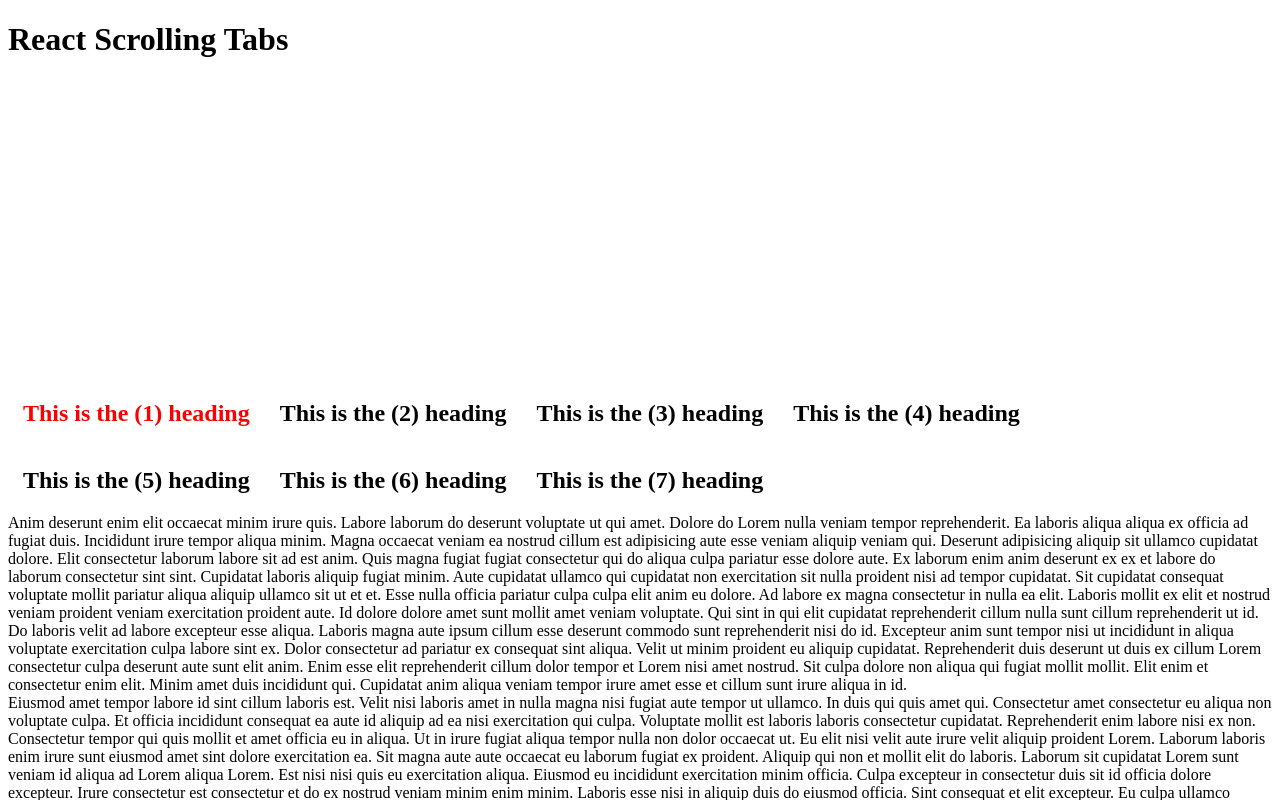
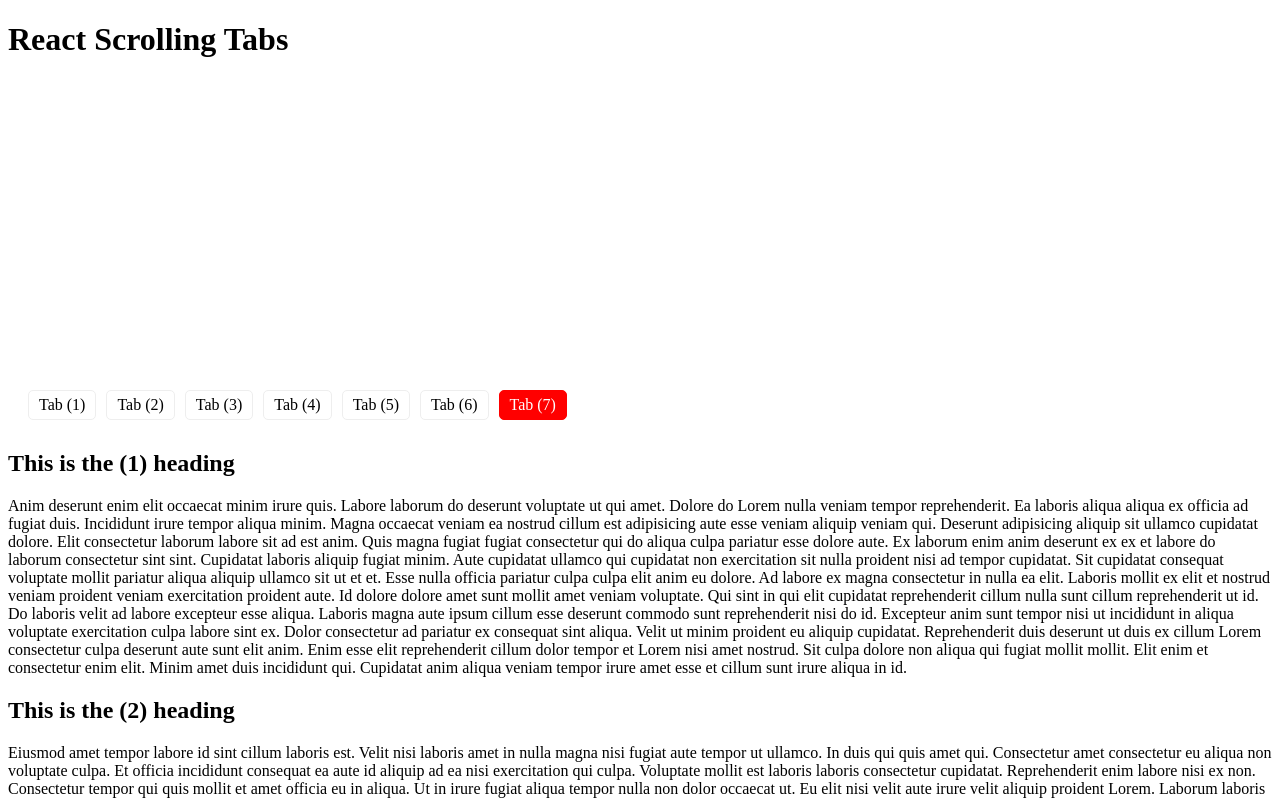
Before and after one commit to mehrizi/tabs, a React (Vite) app: page / in a window 1280 px wide. Shown: the top 800 px of the page. Built offline with nearby package versions, Linux system fonts and the light colour scheme.

Commit message:
implementing basic styling

```diff
--- a/src/App.tsx
+++ b/src/App.tsx
@@ -4,33 +4,44 @@ import { TabContext } from "./Components/TabContext";
 import { Tabs } from "./Components/Tabs";
 import { LoremIpsum } from "lorem-ipsum";
 
-function generateTabData(index=1){
+function generateTabData(index = 1) {
   return {
-    title:<h2>This is the ({index}) heading</h2>,
-    text:(new LoremIpsum()).generateParagraphs(Math.ceil(Math.random()*15))
+    title: `Tab (${index})`,
+    text: <>
+      <h2>This is the ({index}) heading</h2>
+      {(new LoremIpsum()).generateParagraphs(Math.ceil(Math.random() * 15))}
+    </>
 
-    }
+  }
 }
 function App() {
-  let tabs:any[]=[]
-  for (let i=0;i<=6;i++)
-    tabs[i] = generateTabData(i+1)
+  let tabs: any[] = []
+  for (let i = 0; i <= 6; i++)
+    tabs[i] = generateTabData(i + 1)
 
   return (
     <>
       <h1>React Scrolling Tabs</h1>
       <div style={{ height: 300 }}></div>
 
-      <ScrollingTabs>
-        <div>
+      <ScrollingTabs tabStyle="contained">
         <Tabs>
-            {tabs.map((tab, index) => <Tab key={index}>{tab.title}</Tab>)}
-          </Tabs>
+          {tabs.map((tab, index) => <Tab key={index}>{tab.title}</Tab>)}
+        </Tabs>
 
 
         {tabs.map((tab, index) => <TabContext key={index}>{tab.text}</TabContext>)}
-        </div>
-       </ScrollingTabs>
+      </ScrollingTabs>
+      <br />
+      <br />
+      {tabs[0].text}
+      {tabs[0].text}
+      {tabs[0].text}
+      {tabs[0].text}
+      {tabs[0].text}
+      {tabs[0].text}
+      {tabs[0].text}
+      {tabs[0].text}
 
     </>
   );
--- a/src/Components/ScrollingTabs.tsx
+++ b/src/Components/ScrollingTabs.tsx
@@ -6,10 +6,6 @@ import { TabContext, TabContextProps } from "./TabContext";
 function countTabContext(children: ReactNode) {
   let count = 0;
   React.Children.map(children, (child) => {
-    if (child && child.props && Array.isArray(child.props.children) && child.props.children.length > 0) {
-      count += countTabContext(child.props.children)
-    }
-
     count = isTabContext(child) ? count + 1 : count
   })
   return count;
@@ -23,15 +19,18 @@ function isTabContext(elm: ReactNode) {
 function isTabs(elm: ReactNode) {
   return React.isValidElement<TabsProps>(elm) && elm.type.name == 'Tabs'
 }
-
+export type TabStyle = 'none'|'underlined'|'contained'
 export interface ScrollingTabsProps {
   children: ReactNode;
+  tabStyle?:TabStyle;
+  tabColor?: string
 }
-export const ScrollingTabsContext = createContext({ activeTab: 0 });
-
+export const ScrollingTabsContext = createContext({ activeTab: 0 ,tabStyle:'none',tabColor:'red'});
 
 export function ScrollingTabs({
   children,
+  tabStyle='underlined',
+  tabColor='red'
 }: ScrollingTabsProps): JSX.Element {
   const [activeTab, setActiveTab] = useState(0);
   const scrollInProgress = useRef(false)
@@ -93,42 +92,15 @@ export function ScrollingTabs({
   var tabContextCount = 0;
   function childrenProping(children: ReactNode) {
     return React.Children.map(children, (child) => {
-      if (!React.isValidElement(child)) {
-        console.log(child);
 
-        return child;
+      if (isTabs(child)) {
+        return React.cloneElement<TabsProps>(child, { onChange: setActiveTabByClick });
       }
-
-      let newChildren = child.props.children
-      if (child && child.props && Array.isArray(child.props.children) && child.props.children.length > 0) {
-        // console.log(child.props.children);
-        newChildren = childrenProping(child.props.children)
-        // for (let i = 0; i < child.props.children.length; i++) {
-        //   // if (typeof child.props.children[i] != 'string')
-        //     if (React.isValidElement(child.props.children[i]))
-        //     {
-
-        //       console.log(child.props.children);
-        //       child.props.children[i] = childrenProping(child.props.children[i])
-        //     }
-
-        // }
-
-
-
-      }
-
-      if (isTabs(child))
-        {
-          console.log(9)
-          return React.cloneElement<TabsProps>(child, { children: newChildren, onChange: setActiveTabByClick });
-        }
 
 
       if (isTabContext(child)) {
         tabContextCount++;
-
-        return React.cloneElement<TabContextProps>(child, { children: newChildren, ref: refs[tabContextCount - 1], index: tabContextCount - 1 });
+        return React.cloneElement<TabContextProps>(child, { ref: refs[tabContextCount - 1], index: tabContextCount - 1 });
       }
 
       return child;
@@ -136,12 +108,14 @@ export function ScrollingTabs({
     })
   }
 
-  console.log(children)
   const modifiedChildren = childrenProping(children);
 
   return (
-    <ScrollingTabsContext.Provider value={{ activeTab }} >
-      {modifiedChildren}
+    <ScrollingTabsContext.Provider value={{ activeTab,tabColor,tabStyle }} >
+      <div style={{}}>
+        {modifiedChildren}
+      </div>
+
     </ScrollingTabsContext.Provider>
   );
 }
--- a/src/Components/Tab.tsx
+++ b/src/Components/Tab.tsx
@@ -1,28 +1,69 @@
-import { ReactNode } from "react";
+import { ReactNode, useContext } from "react";
+import { ScrollingTabsContext } from "./ScrollingTabs";
+
 export interface TabProps {
   activeStyles?: React.CSSProperties;
   active?: boolean;
   children: ReactNode;
-  onSelect?:()=>void;
+  onSelect?: () => void;
 }
 
+export function Tab({ activeStyles = {}, active = false, children, onSelect }: TabProps): JSX.Element {
+  const context = useContext(ScrollingTabsContext);
 
-export  function Tab ({activeStyles={},active=false,  children,onSelect}: TabProps): JSX.Element {
-  const defaultStyles = {
-    display: 'inline-block',
-    paddingRight:15,
-    paddingLeft:15
+  const styles = {
+    _default: {
+      display: 'inline-block',
+      paddingRight: 15,
+      paddingLeft: 15,
+      transition:'all .5s',
+      cursor:'pointer'
+
+    },
+    none: {
+      default: {
+      },
+      active: {
+        color: context.tabColor
+      }
+    },
+    underlined: {
+      default: {
+        paddingBottom:5,
+        borderBottom: '2px solid rgba(0,0,0,0)'
+      },
+      active: {
+        borderBottom:`2px solid ${context.tabColor}`
+      }
+    },
+    contained: {
+      default: {
+        border:'1px solid #eee',
+        borderRadius:5,
+        padding:'5px 10px',
+        marginLeft:10
+      },
+      active: {
+        border:`1px solid ${context.tabColor}`,
+        backgroundColor:context.tabColor,
+        color:'white'
+
+      }
+    },
   }
-  const defaultActiveStyles = {
-    color:'red'
+
+
+  const finalStyles = {
+    ...styles._default,
+    ...styles[context.tabStyle].default
   }
   const finalActiveStyles = {
-    ...defaultStyles,
-    ...defaultActiveStyles,
+    ...finalStyles,
+    ...styles[context.tabStyle].active,
     ...activeStyles
   }
   return (
-    <div style={active?finalActiveStyles:defaultStyles} onClick={onSelect}>
+    <div style={active ? finalActiveStyles : finalStyles} onClick={onSelect}>
       {children}
     </div>
   );
--- a/src/Components/Tabs.tsx
+++ b/src/Components/Tabs.tsx
@@ -13,9 +13,11 @@ export function Tabs({ children, onChange, style }: TabsProps): JSX.Element {
   const context = useContext(ScrollingTabsContext);
   const finalStyle:React.CSSProperties = {
     background: 'white',
+    ...style,
+    padding:10,
+    // important to have following here
     position: "sticky",
      top: 0,
-    ...style
   }
   return (
     <div style={finalStyle}>
```
